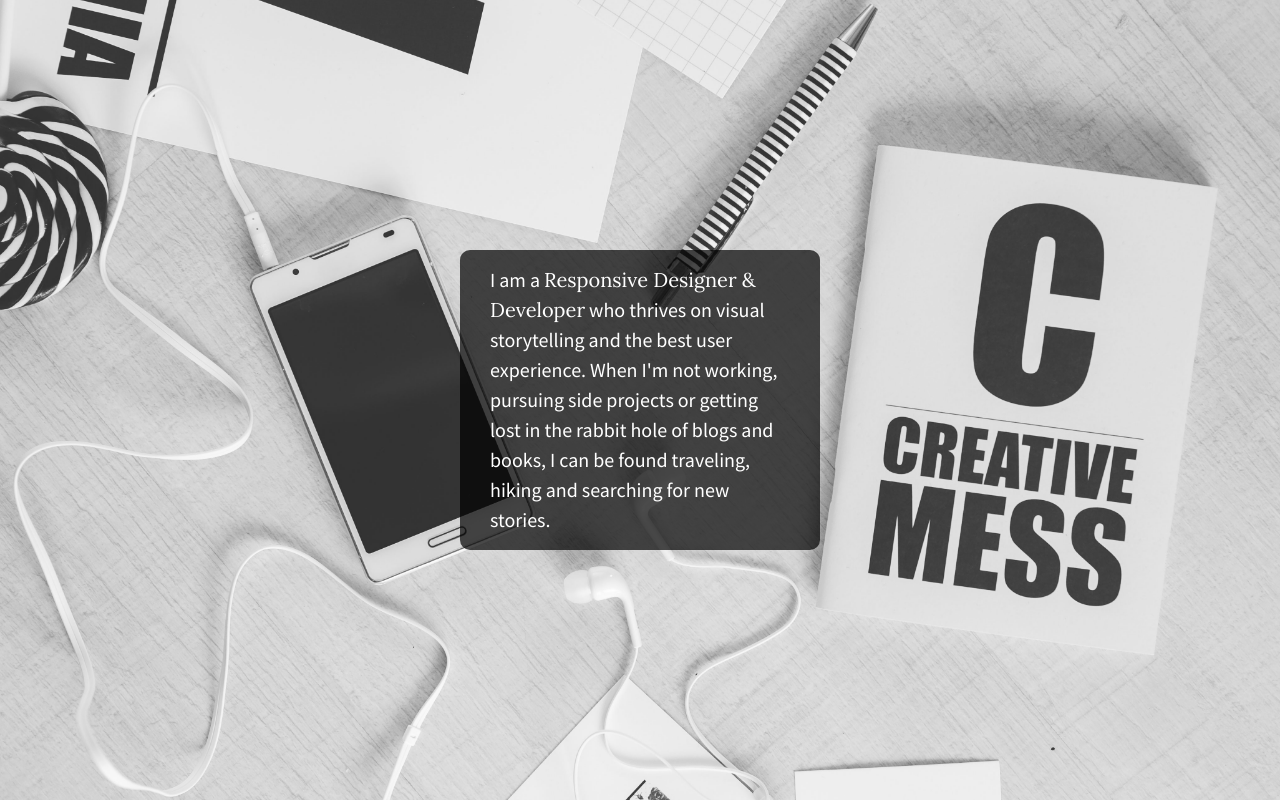
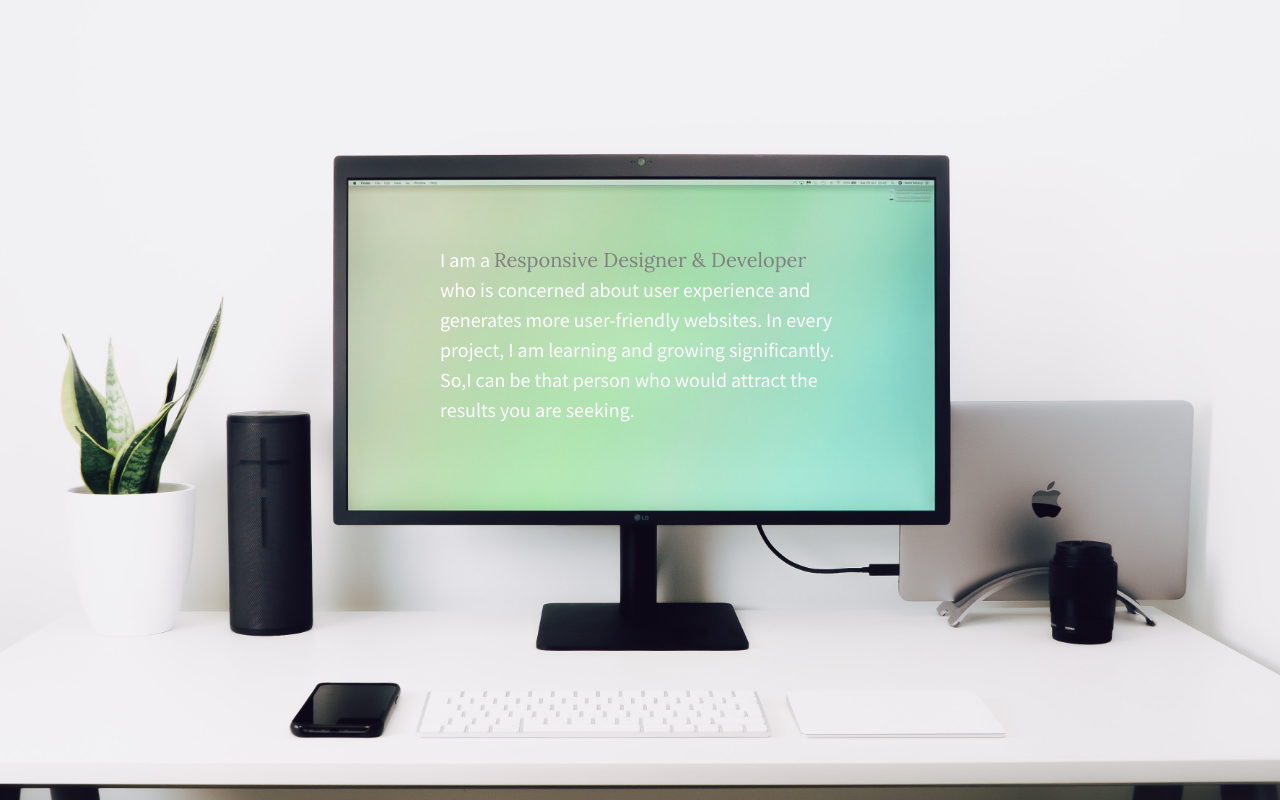
Before and after one commit to nergiz2301/flexbox-website, a plain HTML site: page index.html in a window 1280 px wide. Drawn offline with nearby package versions, Linux system fonts and the light colour scheme.

Commit message:
Customized website

```diff
--- a/css/main.css
+++ b/css/main.css
@@ -98,7 +98,7 @@ textarea {
 
 /*Large Background Image*/
 html {
-    background: url(../img/bkgd2.jpg) no-repeat center center fixed;
+    background: url(../img/rohit-sqaKDB_py_Q-unsplash.jpg) no-repeat center center fixed;
     background-size: cover;
     height:100%;
    /* set height to 100% - these are important for allowing content to vertically align */
@@ -122,23 +122,24 @@ body {
 #content {
     display:flex;
     justify-content:center;
-    align-items:center;
+    align-items:stretch;
     /* set the display to flex and use the justify-content & align-items properties to center the text within the div*/
-    background: #222;
-    background:rgba(0,0,0,0.7);
+    background: transparent;
     color: #fff;
     font-family: 'Source Sans Pro', sans-serif;
     font-weight: 300;
     font-size: 1.25em;
     line-height: 1.5em;
-    border-radius: 10px;
+    border-radius: 5px;
     padding: 0px 30px;
-    width: 300px;
-    height: 300px;
+    width: 400px;
+    height: 350px;
+
 }
 
 #content p span {
     font-family: 'Lora', sans-serif;
+    color:#808080;
 }
 
 
--- a/index.html
+++ b/index.html
@@ -24,7 +24,8 @@
 
         <section class="wrapper">
             <div id="content">
-                <p>I am a <span>Responsive Designer & Developer</span> who thrives on visual storytelling and the best user experience. When I'm not working, pursuing side projects or getting lost in the rabbit hole of blogs and books, I can be found traveling, hiking and searching for new stories.</p>
+
+                <p>I am a <span>Responsive Designer & Developer</span> who is concerned about user experience and generates more user-friendly websites. In every project, I am learning and growing significantly. So,I can be that person who would attract the results you are seeking.</p>
             </div>
         </section>
 
```
Also changed, not shown: img/rohit-sqaKDB_py_Q-unsplash.jpg (added).
